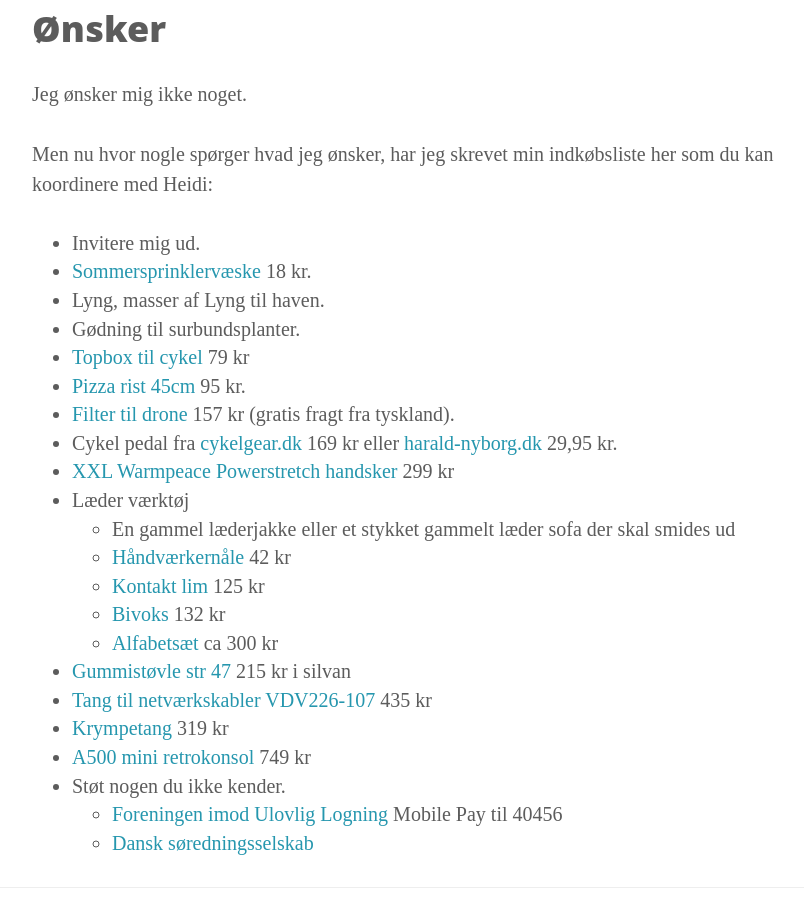
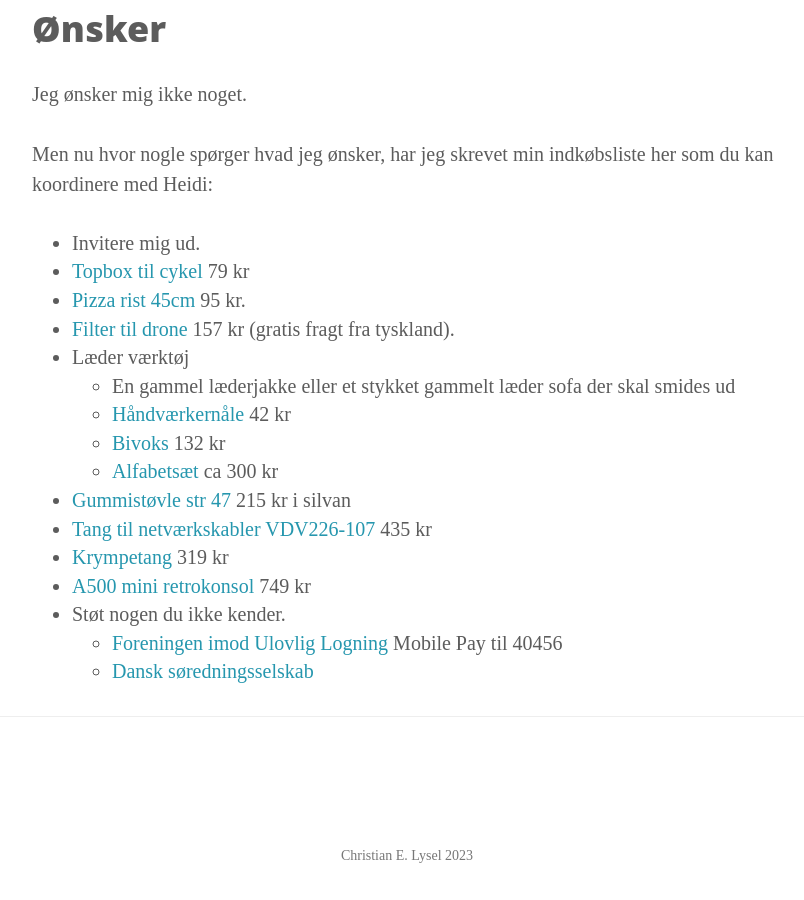
Before and after one commit to clysel/christian.lysel.net, a Jekyll site: the page built from gave.markdown, in a window 1280 px wide and 900 px high, scrolled down 517 px. Shown: the whole window, without its empty margins (233-1037 px from the left). Built offline with Jekyll 4.4.1, drawn with Linux system fonts in a browser that asks for light colours.

Commit message:
Update gave.markdown

```diff
--- a/gave.markdown
+++ b/gave.markdown
@@ -11,18 +11,12 @@
 Men nu hvor nogle spørger hvad jeg ønsker, har jeg skrevet min indkøbsliste her som du kan koordinere med Heidi:
 
 * Invitere mig ud.
-* [Sommersprinklervæske](https://www.harald-nyborg.dk/alaska-sommersprinklervaeske-3-l) 18 kr.
-* Lyng, masser af Lyng til haven.
-* Gødning til surbundsplanter.
 * [Topbox til cykel](https://www.xlmoto.dk/product/topboks-xlmoto-pronto-30l_pid-PIA-174059) 79 kr
 * [Pizza rist 45cm](https://knivblokken.dk/produkter/pizzarist-hendi-flere-stoerrelser/?attribute_pa_variant=oe-45-cm) 95 kr.
 * [Filter til drone](https://www.amazon.de/dp/B0B18KHLF8/?tag=prdk-ce0d-21&creative=22662&creativeASIN=B0B2PGXBC6&linkCode=df0&th=1) 157 kr (gratis fragt fra tyskland).
-* Cykel pedal fra [cykelgear.dk](https://www.cykelgear.dk/reservedele/pedaler/citybike-alm-pedaler/xlc-city-comfort-pedal) 169 kr eller [harald-nyborg.dk](https://www.harald-nyborg.dk/greenfield-pedalsaet-plast-gummi-senior-2-stk) 29,95 kr.
-* [XXL Warmpeace Powerstretch handsker](https://www.spejdersport.dk/warmpeace-powerstretch-handsker-gloves-sort) 299 kr
 * Læder værktøj
   * En gammel læderjakke eller et stykket gammelt læder sofa der skal smides ud
   * [Håndværkernåle](https://www.laederiet.dk/shop/388-prym-diverse-naale/4697-prym-131-107-haandvaerkernaale/?variantId=11339) 42 kr
-  * [Kontakt lim](https://www.harald-nyborg.dk/dana-lim-kontaktlim-1-l) 125 kr
   * [Bivoks](https://www.laederiet.dk/shop/193-traad/5362-bivoks-til-traad/) 132 kr
   * [Alfabetsæt](https://www.laederiet.dk/shop/381-alfabet--og-talsaet/7321-alfabet-og-talsaet-8134/) ca 300 kr
 * [Gummistøvle str 47](https://www.silvan.dk/gummistoevler-u-sikkerhed-groen-47?id=2882-5838501) 215 kr i silvan
```
